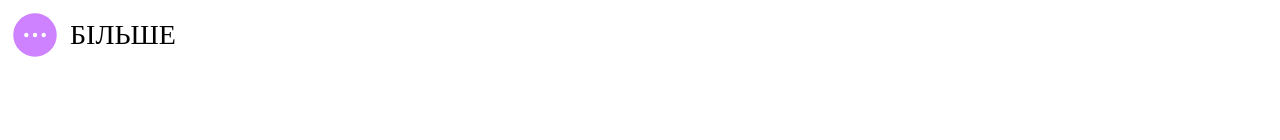
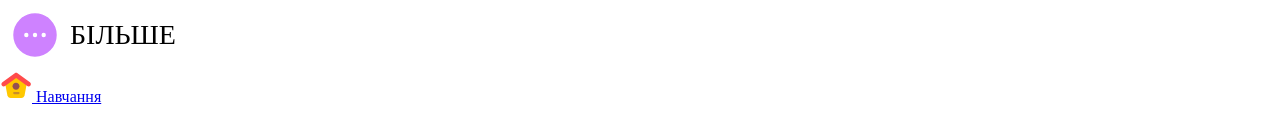
Before and after one commit to ArtyomHloba/react-app, a React (Vite) app: page / in a window 1280 px wide. Shown: the part 492-632 px from the top of the page. Built offline with nearby package versions, Linux system fonts and the light colour scheme.

Commit message:
Add isActive

```diff
--- a/src/App.jsx
+++ b/src/App.jsx
@@ -1,9 +1,46 @@
-import NavLinks from "./components/NavLinks"
+import { useState } from "react";
+import NavLinks from "./components/NavLinks";
 
-function App(){
+function App() {
   return (
-    <NavLinks />
-  )
+    <>
+      <NavLinks />
+      <NavLink />
+    </>
+  );
 }
 
-export default App
+export default App;
+
+const NAV_LINK = {
+  icon: "/icons/learn.svg",
+  menuItem: "Навчання",
+  link: "#",
+  hasNotifications: false,
+  isActive: false,
+};
+
+function NavLink() {
+  const [navLink, setNavLink] = useState(NAV_LINK);
+
+  const linkStyle = {
+    border: navLink.isActive ? "1px solid blue" : "",
+  };
+
+  function changeActive() {
+    // navLink.isActive = !navLink.isActive
+
+    // STATE is IMMUTABLE
+    const navLinkCopy = { ...navLink };
+    navLinkCopy.isActive = !navLinkCopy.isActive;
+    setNavLink(navLinkCopy);
+  }
+
+  return (
+    <div key={navLink.icon}>
+      <a onClick={changeActive} style={linkStyle} href={navLink.link}>
+        <img src={navLink.icon} /> {navLink.menuItem}
+      </a>
+    </div>
+  );
+}
--- a/src/components/Counter/index.jsx
+++ b/src/components/Counter/index.jsx
@@ -7,7 +7,7 @@ function Counter() {
     setCount(count - 1);
   }
 
-    function plus(){
+  function plus() {
     setCount(count + 1);
   }
 
@@ -17,7 +17,7 @@ function Counter() {
       <span>{count}</span>
       <button onClick={plus}>+</button>
     </>
-  )
+  );
 }
 
-export default Counter
+export default Counter;
--- a/src/components/NavLinks/NavLinks.module.css
+++ b/src/components/NavLinks/NavLinks.module.css
@@ -21,7 +21,7 @@
   object-fit: cover;
 }
 
-  .activeNavLink{
+.activeNavLink {
   color: blue;
   border: 1px solid blue;
   border-radius: 15px;
--- a/src/components/NavLinks/index.jsx
+++ b/src/components/NavLinks/index.jsx
@@ -1,5 +1,5 @@
-import classNames from 'classnames'
-import styles from './NavLinks.module.css'
+import classNames from "classnames";
+import styles from "./NavLinks.module.css";
 
 function NavLinks() {
   const navLinks = [
@@ -58,14 +58,13 @@ function NavLinks() {
       link: "#",
       hasNotifications: false,
       isActive: false,
-  }]
+    },
+  ];
 
-  const mapNavList = nl => {
-    // const linkClassName = `${styles.navLink}${
-    //     nl.isActive ? ` ${styles.activeNavLink}` : ""
-    //   }`;
-    const linkClassName = classNames(styles.navLink, {[styles.activeNavLink]: nl.isActive})
-
+  const mapNavList = (nl) => {
+    const linkClassName = classNames(styles.navLink, {
+      [styles.activeNavLink]: nl.isActive,
+    });
     return (
       <li key={nl.icon}>
         <a className={linkClassName} href={nl.link}>
@@ -74,8 +73,7 @@ function NavLinks() {
       </li>
     );
   };
-
-  return <ul className={styles.navList} >{navLinks.map(mapNavList)}</ul>
+  return <ul className={styles.navList}>{navLinks.map(mapNavList)}</ul>;
 }
 
-export default NavLinks
+export default NavLinks;
```
Also changed, not shown: src/components/Header/index.jsx (+9 -13 lines), src/components/Main/index.jsx (+6 -6 lines). Lines whose indentation alone changed are shown as unchanged.
